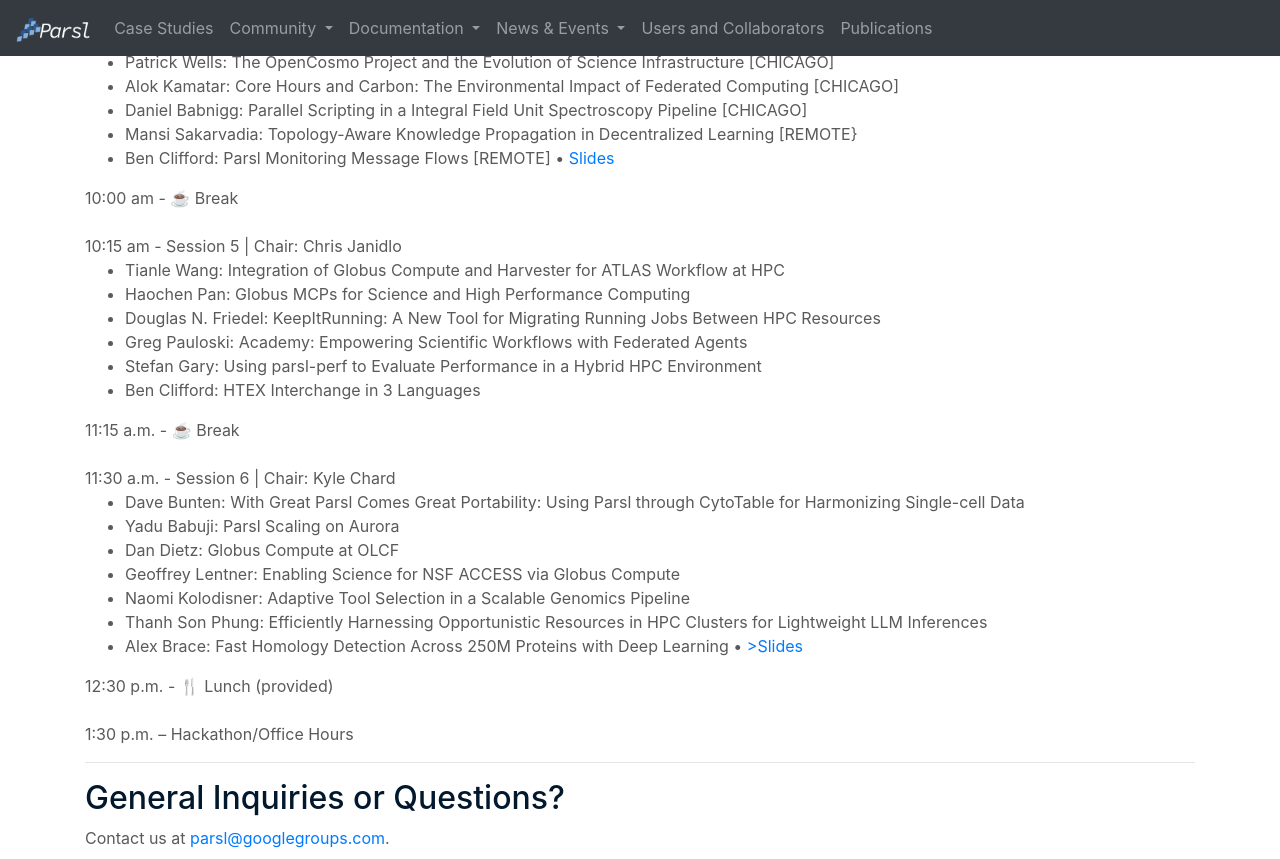
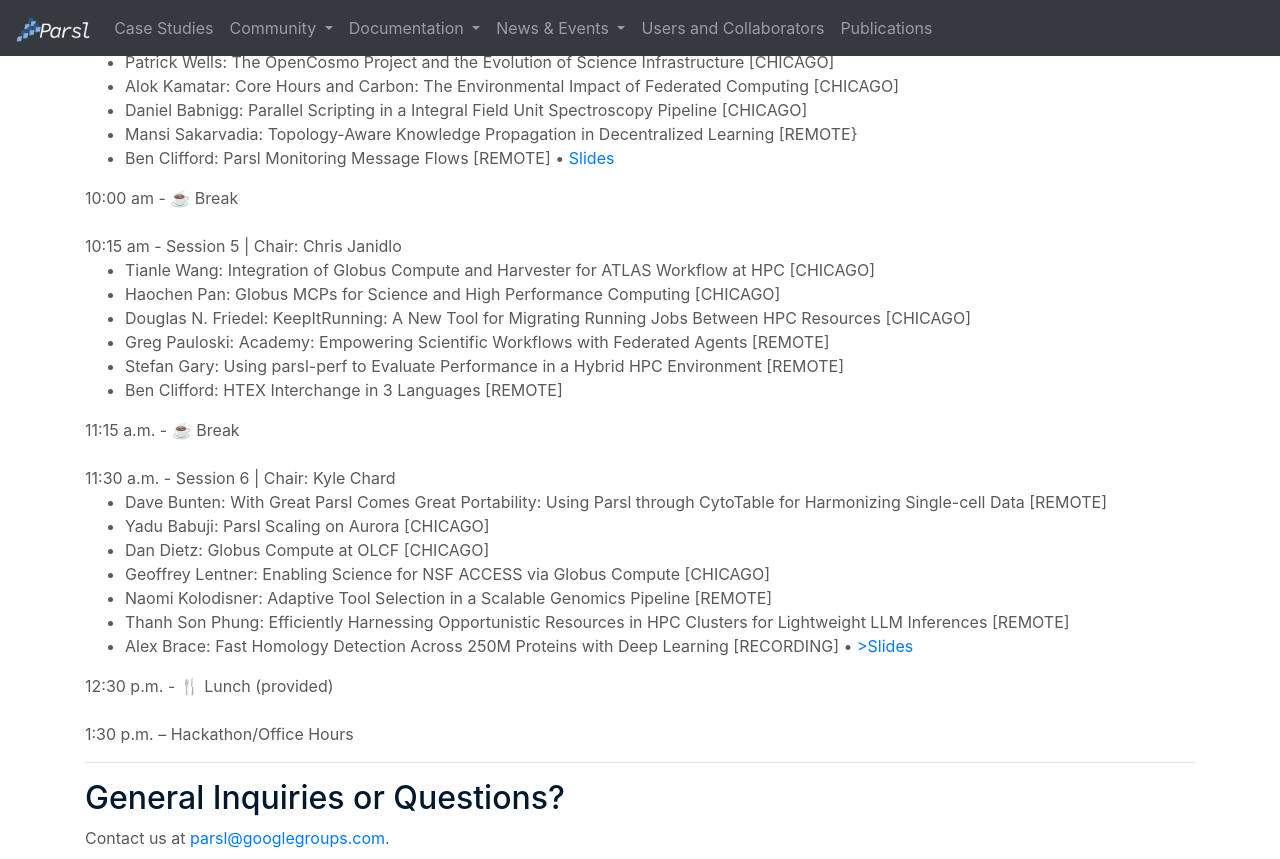
Before and after one commit to Parsl/parsl.github.io, a Jekyll site: the page built from parslfest/parslfest2025.html, in a window 1280 px wide and 900 px high, scrolled down 2198 px, cut to the strip 0-859 px from the top of the window. Built offline with Jekyll 4.4.1, drawn with Linux system fonts in a browser that asks for light colours.

Commit message:
Add remote/chicago annotations for session 5,6

```diff
--- a/parslfest/parslfest2025.html
+++ b/parslfest/parslfest2025.html
@@ -192,25 +192,25 @@
 
       10:15 am - Session 5 | Chair: Chris Janidlo
       <ul>
-		<li>Tianle Wang: Integration of Globus Compute and Harvester for ATLAS Workflow at HPC</li>
-		<li>Haochen Pan: Globus MCPs for Science and High Performance Computing</li>
-		<li>Douglas N. Friedel: KeepItRunning: A New Tool for Migrating Running Jobs Between HPC Resources</li>
-		<li>Greg Pauloski: Academy: Empowering Scientific Workflows with Federated Agents</li>
-		<li>Stefan Gary: Using parsl-perf to Evaluate Performance in a Hybrid HPC Environment</li>
-		<li>Ben Clifford: HTEX Interchange in 3 Languages</li>
+		<li>Tianle Wang: Integration of Globus Compute and Harvester for ATLAS Workflow at HPC [CHICAGO]</li>
+		<li>Haochen Pan: Globus MCPs for Science and High Performance Computing [CHICAGO]</li>
+		<li>Douglas N. Friedel: KeepItRunning: A New Tool for Migrating Running Jobs Between HPC Resources [CHICAGO]</li>
+		<li>Greg Pauloski: Academy: Empowering Scientific Workflows with Federated Agents [REMOTE]</li>
+		<li>Stefan Gary: Using parsl-perf to Evaluate Performance in a Hybrid HPC Environment [REMOTE]</li>
+		<li>Ben Clifford: HTEX Interchange in 3 Languages [REMOTE]</li>
       </ul>
 
       11:15 a.m. - ☕️ Break  <br /><br />
 
       11:30 a.m. - Session 6 | Chair: Kyle Chard
       <ul>
-		<li>Dave Bunten: With Great Parsl Comes Great Portability: Using Parsl through CytoTable for Harmonizing Single-cell Data</li>
-		<li>Yadu Babuji: Parsl Scaling on Aurora</li>
-		<li>Dan Dietz: Globus Compute at OLCF</li>
-		<li>Geoffrey Lentner: Enabling Science for NSF ACCESS via Globus Compute</li>
-		<li>Naomi Kolodisner: Adaptive Tool Selection in a Scalable Genomics Pipeline</li>
-		<li>Thanh Son Phung: Efficiently Harnessing Opportunistic Resources in HPC Clusters for Lightweight LLM Inferences</li>
-        <li>Alex Brace: Fast Homology Detection Across 250M Proteins with Deep Learning • <a href="https://drive.google.com/file/d/1Pu5usVYi71gtXJzXCyoA-PjybhLcTSsE/view?usp=drive_link" target="_blank">>Slides</a></li>
+		<li>Dave Bunten: With Great Parsl Comes Great Portability: Using Parsl through CytoTable for Harmonizing Single-cell Data [REMOTE]</li>
+		<li>Yadu Babuji: Parsl Scaling on Aurora [CHICAGO]</li>
+		<li>Dan Dietz: Globus Compute at OLCF [CHICAGO]</li>
+		<li>Geoffrey Lentner: Enabling Science for NSF ACCESS via Globus Compute [CHICAGO]</li>
+		<li>Naomi Kolodisner: Adaptive Tool Selection in a Scalable Genomics Pipeline [REMOTE]</li>
+		<li>Thanh Son Phung: Efficiently Harnessing Opportunistic Resources in HPC Clusters for Lightweight LLM Inferences [REMOTE]</li>
+        <li>Alex Brace: Fast Homology Detection Across 250M Proteins with Deep Learning [RECORDING] • <a href="https://drive.google.com/file/d/1Pu5usVYi71gtXJzXCyoA-PjybhLcTSsE/view?usp=drive_link" target="_blank">>Slides</a></li>
       </ul>
 
       12:30 p.m. - 🍴 Lunch (provided)<br /><br />
```
